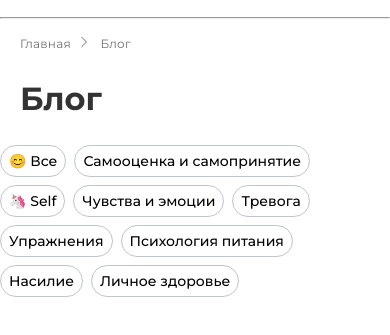
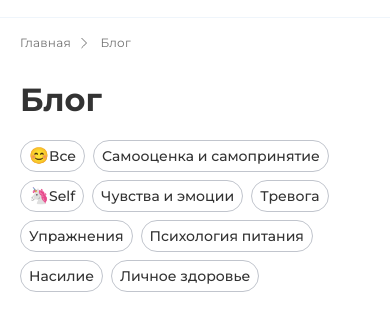
Before and after one commit to frelay/YouTalk, a plain HTML site: page index.html in a window 390 px wide. Shown: the part 73-408 px from the top of the page. Drawn offline with Linux system fonts and the light colour scheme.

Commit message:
Add adaptive for tag-list and make some changes for other elements

```diff
--- a/css/style.css
+++ b/css/style.css
@@ -88,8 +88,11 @@
 }
 
 .line {
-    color: #eff5fb;
-    margin: 0 0 1rem 0;
+    height: 0.1875rem;
+    width: 100%;
+    display: block;
+    background: #eff5fb;
+    margin-bottom: 1rem;
 }
 
 /* Стили для хлебных крошек */
@@ -108,6 +111,7 @@
 
 .breadcrumbs__list-item:nth-child(even) {
     margin-right: 0.843rem;
+    padding-top: 0.125rem;
 }
 
 .breadcrumbs__link {
@@ -140,14 +144,24 @@
     display: flex;
     align-items: center;
     margin-right: 0.5rem;
-    font-family: Montserrat-Medium;
-    font-size: 0.875rem;
     border: 1px solid #c1c5cd;
-    background: rgba(255, 255, 255, 0.7);
     border-radius: 1.5rem;
     height: 2rem;
     padding: 0.375rem 0.5rem;
     margin-bottom: 0.5rem;
+}
+
+.tag-list__item:hover {
+    border: 2px solid #16c8bb;
+    background: #f9fdfd;
+}
+
+.tag-list__link {
+    text-decoration: none;
+    font-family: Montserrat-Medium;
+    font-size: 0.875rem;
+    background: rgba(255, 255, 255, 0.7);
+    color: #333333;
 }
 
 .tag-list__item:last-child {
@@ -180,6 +194,10 @@
         display: none;
     }
 
+    .line {
+        height: 0.0625rem;
+    }
+
     .breadcrumbs {
         margin-bottom: 2.5rem;
     }
@@ -189,11 +207,16 @@
     }
 
     .main-title {
-        margin-bottom: 2.375rem;
+        margin-bottom: 2rem;
     }
 
     .main-title__heading {
         padding-left: 2.0625rem;
+    }
+
+    .tag-list {
+        padding-left: 2rem;
+        margin-bottom: 1.4375rem;
     }
 }
 
@@ -246,11 +269,16 @@
     }
 
     .main-title {
-        margin-bottom: 2.375rem;
+        margin-bottom: 2rem;
     }
 
     .main-title__heading {
         padding-left: 1.3125rem;
+    }
+
+    .tag-list {
+        padding-left: 1.25rem;
+        margin-bottom: 1.4375rem;
     }
 }
 
@@ -277,12 +305,16 @@
     }
 
     .main-title {
-        margin-bottom: 1.875rem;
+        margin-bottom: 1.5rem;
     }
 
     .main-title__heading {
         padding-left: 1.25rem;
         font-size: 2rem;
+    }
+
+    .tag-list {
+        margin-bottom: 1rem;
     }
 }
 
@@ -313,11 +345,15 @@
     }
 
     .main-title {
-        margin-bottom: 1.875rem;
+        margin-bottom: 1.5rem;
     }
 
     .main-title__heading {
         padding-left: 1rem;
         font-size: 1.5rem;
     }
+
+    .tag-list {
+        margin-bottom: 2.5rem;
+    }
 }
--- a/index.html
+++ b/index.html
@@ -51,7 +51,7 @@
                 </button>
             </header>
         </div>
-        <hr class="line" />
+        <span class="line"></span>
         <!-- Хлебные крошки -->
         <div class="container breadcrumbs">
             <ul class="breadcrumbs__list">
@@ -74,17 +74,35 @@
         <div class="container main-title">
             <h1 class="main-title__heading">Блог</h1>
         </div>
-        <!-- Тэги &#128522; &#129412; -->
+        <!-- Тэги -->
         <div class="container tag-list">
-            <div class="tag-list__item">&#128522; Все</div>
-            <div class="tag-list__item">Самооценка и самопринятие</div>
-            <div class="tag-list__item">&#129412; Self</div>
-            <div class="tag-list__item">Чувства и эмоции</div>
-            <div class="tag-list__item">Тревога</div>
-            <div class="tag-list__item">Упражнения</div>
-            <div class="tag-list__item">Психология питания</div>
-            <div class="tag-list__item">Насилие</div>
-            <div class="tag-list__item">Личное здоровье</div>
+            <div class="tag-list__item">
+                &#128522; <a href="#" class="tag-list__link">Все</a>
+            </div>
+            <div class="tag-list__item">
+                <a href="#" class="tag-list__link">Самооценка и самопринятие</a>
+            </div>
+            <div class="tag-list__item">
+                &#129412; <a href="#" class="tag-list__link">Self</a>
+            </div>
+            <div class="tag-list__item">
+                <a href="#" class="tag-list__link">Чувства и эмоции</a>
+            </div>
+            <div class="tag-list__item">
+                <a href="#" class="tag-list__link">Тревога</a>
+            </div>
+            <div class="tag-list__item">
+                <a href="#" class="tag-list__link">Упражнения</a>
+            </div>
+            <div class="tag-list__item">
+                <a href="#" class="tag-list__link">Психология питания</a>
+            </div>
+            <div class="tag-list__item">
+                <a href="#" class="tag-list__link">Насилие</a>
+            </div>
+            <div class="tag-list__item">
+                <a href="#" class="tag-list__link">Личное здоровье</a>
+            </div>
         </div>
     </body>
 </html>
```
